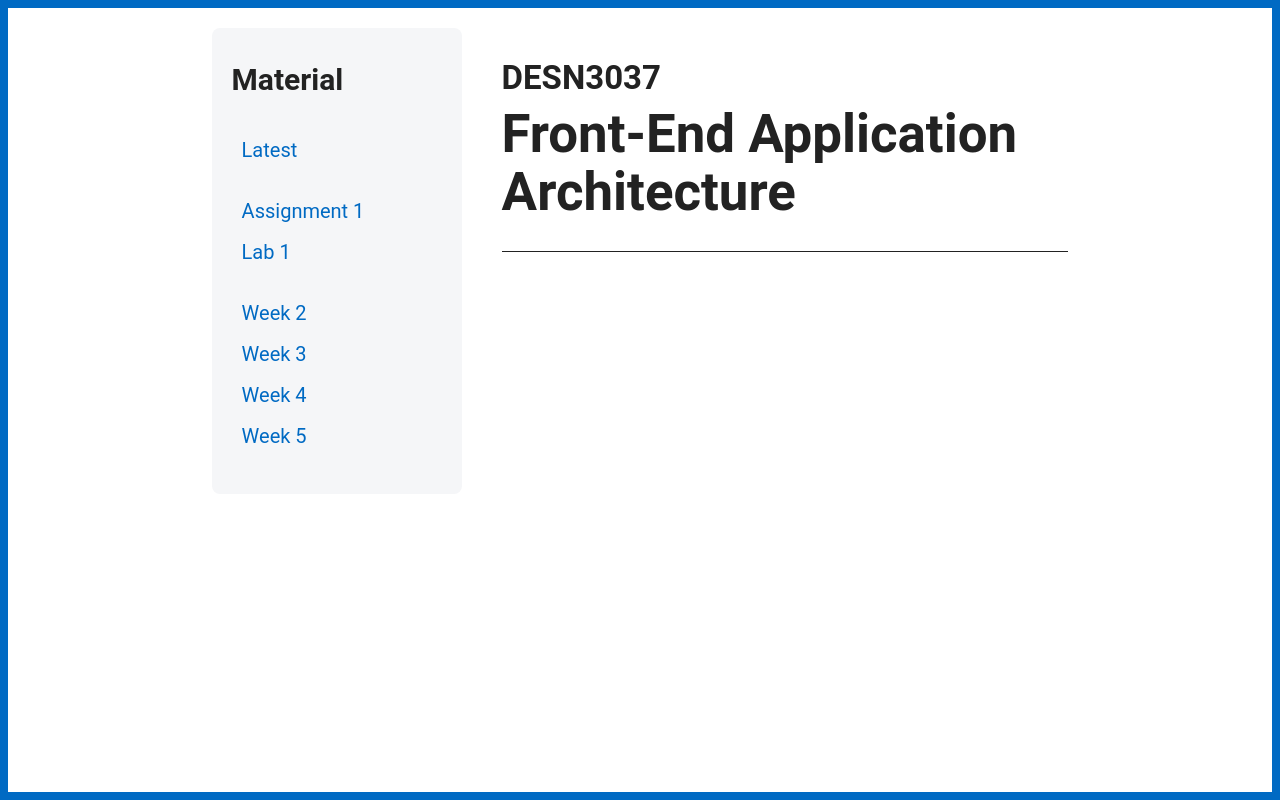
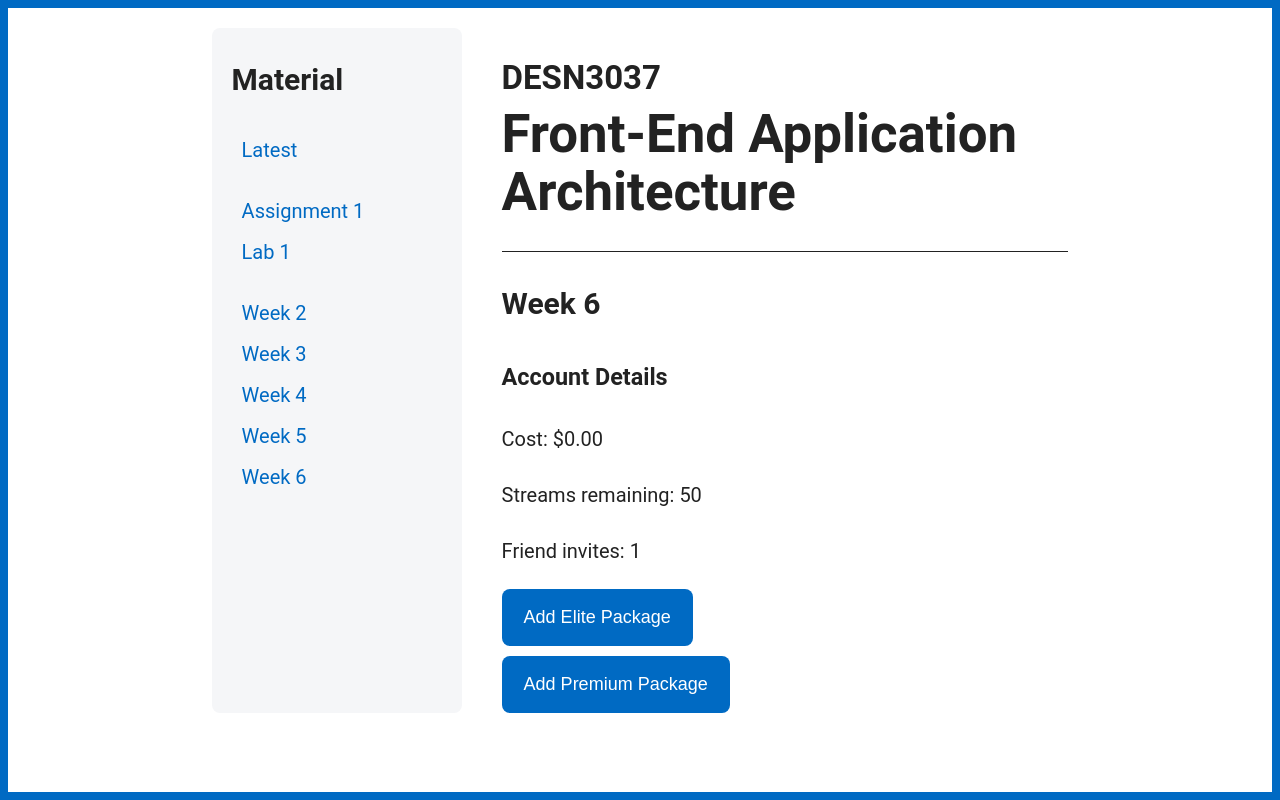
Before and after one commit to danieldafoe/teaching, an Angular app: page / in a window 1280 px wide. Built offline with nearby package versions, Linux system fonts and the light colour scheme; no server answers.

Commit message:
feat: add week 5 material

```diff
--- a/src/app/app-routing.module.ts
+++ b/src/app/app-routing.module.ts
@@ -8,9 +8,10 @@ import { LabOneComponent } from './week-three/lab-one/lab-one.component';
 import { WeekFourComponent } from './week-four/week-four.component';
 import { WeekFiveComponent } from './week-five/week-five.component';
 import { AssignmentOneComponent } from './assignment-one/assignment-one.component';
+import { WeekSixComponent } from './week-six/week-six.component';
 
 const routes: Routes = [
-  { path: '', pathMatch: 'full', component: WeekFiveComponent },
+  { path: '', pathMatch: 'full', component: WeekSixComponent },
   { path: 'assignment-one', component: AssignmentOneComponent },
   { path: 'lab-one', component: LabOneComponent },
   { path: 'week-two', component: WeekTwoComponent },
@@ -18,6 +19,7 @@ const routes: Routes = [
   { path: 'week-three-page-two', component: WeekThreePageTwoComponent },
   { path: 'week-four', component: WeekFourComponent },
   { path: 'week-five', component: WeekFiveComponent },
+  { path: 'week-six', component: WeekSixComponent },
 ];
 
 @NgModule({
--- a/src/app/app.component.ts
+++ b/src/app/app.component.ts
@@ -15,6 +15,7 @@ export class AppComponent {
     { name: 'Week 2', url: 'week-two' },
     { name: 'Week 3', url: 'week-three' },
     { name: 'Week 4', url: 'week-four' },
-    { name: 'Week 5', url: 'week-five' }
+    { name: 'Week 5', url: 'week-five' },
+    { name: 'Week 6', url: 'week-six' },
   ];
 }
--- a/src/app/app.module.ts
+++ b/src/app/app.module.ts
@@ -16,6 +16,7 @@ import { AccountBalanceComponent } from './week-four/account-balance/account-bal
 import { AccountDetailsComponent } from './week-four/account-details/account-details.component';
 import { WeekFiveComponent } from './week-five/week-five.component';
 import { AssignmentOneComponent } from './assignment-one/assignment-one.component';
+import { WeekSixComponent } from './week-six/week-six.component';
 
 @NgModule({
   declarations: [
@@ -30,7 +31,8 @@ import { AssignmentOneComponent } from './assignment-one/assignment-one.componen
     AccountBalanceComponent,
     AccountDetailsComponent,
     WeekFiveComponent,
-    AssignmentOneComponent
+    AssignmentOneComponent,
+    WeekSixComponent
   ],
   imports: [
     AppRoutingModule,
--- /dev/null
+++ b/src/app/week-six/classes/account.ts
@@ -0,0 +1,81 @@
+// The base Account class that will be decorated/modified.
+export class Account {
+  allowedStreams: number;
+  fee: number;
+  friendInvites: number;
+
+  constructor() {
+    this.allowedStreams = 50;
+    this.fee = 0;
+    this.friendInvites = 1;
+  }
+
+  cost(): number {
+    return this.fee;
+  }
+
+  invites(): number {
+    return this.friendInvites;
+  }
+
+  streamsRemaining(): number {
+    return this.allowedStreams;
+  }
+}
+
+// A decorator class that accepts an object of type Account
+// and decorates/modifies its values using this class' functionality.
+// To use this we would do the following:
+// 1. Create an instance of the Account class
+//    account = new Account();
+// 2. Decorate the existing object with new/changed data
+//    account = new Elite(account)
+// As you can see, we pass the very first Account instance
+// we created into the new class that we use.
+export class Elite extends Account {
+  account: Account;
+
+  constructor(account: Account) {
+    super();
+    this.account = account;
+  }
+
+  cost(): number {
+    return this.account.cost() + 5;
+  }
+
+  streamsRemaining(): number {
+    return this.account.streamsRemaining() + 250;
+  }
+}
+
+// A decorator class that accepts an object of type Account
+// and decorates/modifies its values using this class' functionality.
+// To use this we would do the following:
+// 1. Create an instance of the Account class
+//    account = new Account();
+// 2. Decorate the existing object with new/changed data
+//    account = new Premium(account)
+// As you can see, we pass the very first Account instance
+// we created into the new class that we use.
+// Note: It is possible to not only extend our original Account
+// class, but also an Elite class:
+// account = new Account()
+// account = new Elite(account)
+// account = new Premium(account)
+export class Premium extends Account {
+  account: Account;
+
+  constructor(account: Account) {
+    super();
+    this.account = account;
+  }
+
+  cost(): number {
+    return this.account.cost() + 10;
+  }
+
+  streamsRemaining(): number {
+    return this.account.streamsRemaining() + 700;
+  }
+}
--- /dev/null
+++ b/src/app/week-six/week-six.component.html
@@ -0,0 +1,40 @@
+<h2>
+  Week 6
+</h2>
+
+<h3>
+  Account Details
+</h3>
+
+<!--
+  Access our WeekSixComponent.account variable
+  and call its various methods in order to
+  display the relevant data. These will update
+  whenever the WeekSixComponent.account variable value
+  gets updated.
+ -->
+<p>
+  Cost: {{ account.cost() | currency }}
+</p>
+<p>
+  Streams remaining: {{ account.streamsRemaining() }}
+</p>
+<p>
+  Friend invites: {{ account.invites() }}
+</p>
+
+<!--
+  When clicked, calls the addElitePackage() method in our
+  week-six.component.ts file
+ -->
+<button type="button" (click)="addElitePackage()">
+  Add Elite Package
+</button>
+
+<!--
+  When clicked, calls the addPremiumPackage() method in our
+  week-six.component.ts file
+ -->
+<button type="button" (click)="addPremiumPackage()">
+  Add Premium Package
+</button>
--- /dev/null
+++ b/src/app/week-six/week-six.component.scss
@@ -0,0 +1,7 @@
+button {
+  display: block;
+
+  &:first-of-type {
+    margin-bottom: 1rem;
+  }
+}
--- /dev/null
+++ b/src/app/week-six/week-six.component.ts
@@ -0,0 +1,42 @@
+import { Component, OnInit } from '@angular/core';
+import { Account, Elite, Premium } from './classes/account';
+
+@Component({
+  selector: 'week-six',
+  templateUrl: './week-six.component.html',
+  styleUrls: ['./week-six.component.scss']
+})
+export class WeekSixComponent implements OnInit {
+  // Variable to hold a new Account object
+  // This will be updated when someone wants to
+  // Purchase a new tier for the account
+  account!: Account;
+
+  constructor() { }
+
+  ngOnInit(): void {
+    // We are creating a new Account object
+    // This will use all of the initial values
+    // from the Account class in classes/account.ts
+    this.account = new Account();
+  }
+
+  // When someone clicks the first button in
+  // week-six.component.html, we update our variable
+  // by passing the existing Account object we created
+  // into a new class called Elite that will change
+  // some of the underlying values
+  addElitePackage(): void {
+    this.account = new Elite(this.account);
+  }
+
+  // When someone clicks the second button in
+  // week-six.component.html, we update our variable
+  // by passing the existing Account object we created
+  // into a new class called Premium that will change
+  // some of the underlying values
+  addPremiumPackage(): void {
+    this.account = new Premium(this.account);
+  }
+
+}
```
Also changed, not shown: 1 other file (tests, documents, lock files or other folders).
